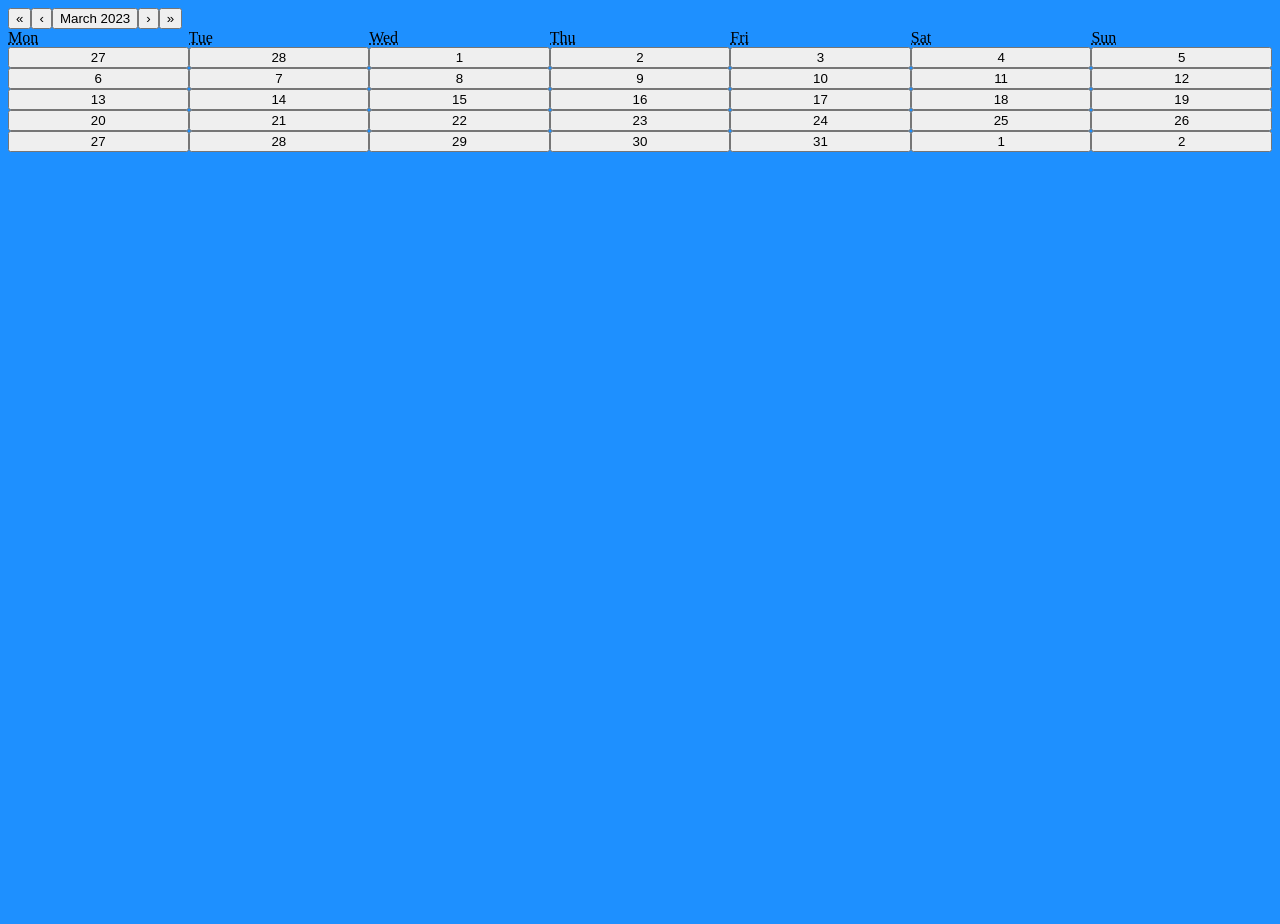
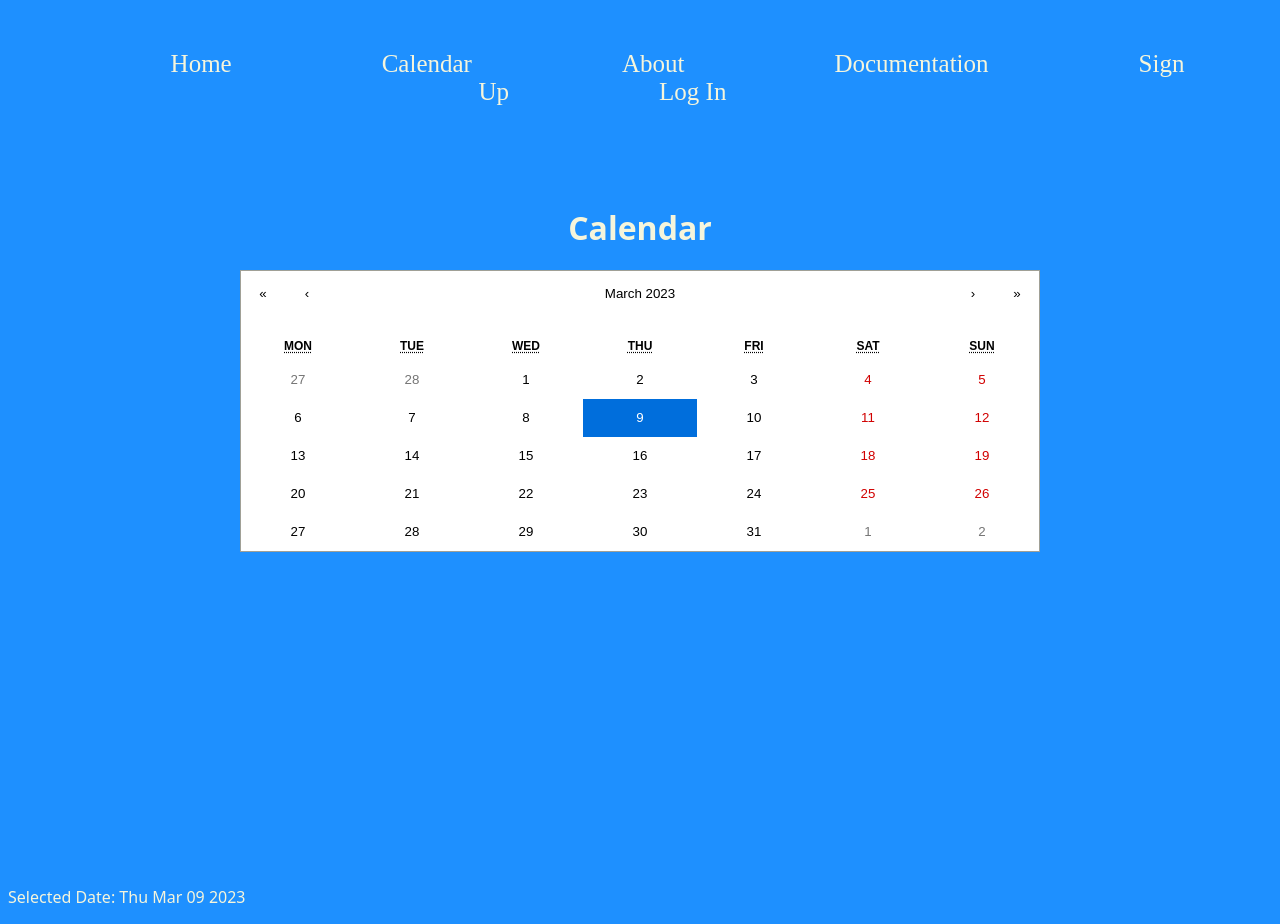
Before and after one commit to keiaus/FG-2.0, a React (Vite) app in the folder fg-2.0/: page /calendar in a window 1280 px wide. Before the commit the page ends 800 px from the top, so only its background shows below. Built offline with nearby package versions, Linux system fonts and the light colour scheme.

Commit message:
We're going with react-calendar

```diff
--- a/fg-2.0/src/App.css
+++ b/fg-2.0/src/App.css
@@ -22,13 +22,22 @@ body {
   margin: auto;
 }
 
+#calendar-title {
+  color: beige;
+  text-align: center;
+  margin-top: 100px;
+  font-family: system-ui, -apple-system, BlinkMacSystemFont, 'Segoe UI', Roboto, Oxygen, Ubuntu, Cantarell, 'Open Sans', 'Helvetica Neue', sans-serif;
+}
+
+.Calendar {
+  color: aqua;
+}
+
 #calendar-div {
   width: 800px;
   height: 600px;
-  background-color: beige;
   text-align: center;
   margin: auto;
-  margin-top: 120px;
   border-radius: 3%;
 }
 
@@ -149,6 +158,10 @@ label {
   cursor: pointer;
 }
 
+.react-calendar {
+  width: 900px;
+}
+
 #about-h1 {
   color: beige;
   text-align: center;
@@ -160,7 +173,6 @@ label {
   color: beige;
   text-align: center;
   font-family: system-ui, -apple-system, BlinkMacSystemFont, 'Segoe UI', Roboto, Oxygen, Ubuntu, Cantarell, 'Open Sans', 'Helvetica Neue', sans-serif;
-  margin-top: 100px;
   font-size: 30px;
 
 }
--- a/fg-2.0/src/client/pages/about/About.jsx
+++ b/fg-2.0/src/client/pages/about/About.jsx
@@ -6,10 +6,14 @@ const AboutPage = () => {
     return (
         <>
             <div id="about-page-div">
-            <title>About | FG-2.0</title>
+                <title>About | FG-2.0</title>
                 <Layout />
-                <h1 id="about-h1">What is FG?</h1>
-                <p id="about-p">Make traveling with large parties more organized.</p>
+                <header>
+                    <h1 id="about-h1">What is FG-2.0?</h1>
+                </header>
+                <p id="about-p">FG-2.0 is a web application designed to make traveling with large groups of people<br /> less of a headache.
+                    Instead of having to reach out to a group chat for a date range, <br />FG-2.0 encourages group planning through a calendar.
+                </p>
                 <Footer />
             </div>
         </>
--- a/fg-2.0/src/client/pages/calendar/Calendar.jsx
+++ b/fg-2.0/src/client/pages/calendar/Calendar.jsx
@@ -1,8 +1,30 @@
 import Calendar from "react-calendar";
+import Layout from "../../../components/Layout/Layout";
+import Footer from "../../../components/Footer/Footer";
+import 'react-calendar/dist/Calendar.css';
+import { useState } from "react";
 
 const CalendarPage = () => {
+    const [date, setDate] = useState(new Date());
+
     return (
-        <Calendar/>
+        <>
+            <div>
+                <title>Calendar | FG-2.0</title>
+                <Layout />
+                <header>
+                    <h1 id="calendar-title">Calendar</h1>
+                </header>
+                <div id="calendar-div">
+                    <Calendar onChange={setDate} value={date} />
+                </div>
+                <p className="text-container">
+                    <span className="bold">Selected Date:</span>{' '}
+                    {date.toDateString()}
+                </p>
+                <Footer />
+            </div>
+        </>
     )
 }
 
--- a/fg-2.0/src/client/pages/home/Home.jsx
+++ b/fg-2.0/src/client/pages/home/Home.jsx
@@ -8,7 +8,9 @@ const HomePage = () => {
             <Layout />
             <div id="home">
                 <title>Home | FG-2.0</title>
-                <h1 id="fg-header">Welcome to FG 2.0</h1>
+                <header>
+                    <h1 id="fg-header">Welcome to FG 2.0</h1>
+                </header>
             </div>
             <Footer />
         </>
--- a/fg-2.0/src/client/pages/login/LoginForm.jsx
+++ b/fg-2.0/src/client/pages/login/LoginForm.jsx
@@ -88,7 +88,9 @@ const LoginForm = ({ setToken }) => {
                 <Layout />
             </div>
             <div id="lform-div">
-                <h1 id="login-h1">Log In</h1>
+                <header>
+                    <h1 id="login-h1">Log In</h1>
+                </header>
                 <form onSubmit={onSubmitForm}>
                     <label htmlFor="username">Username: </label><br />
                     <input type="text" id="username" value={username} onChange={event => setUsername(event.target.value)}></input><br />
--- a/fg-2.0/src/client/pages/signup/SignupForm.jsx
+++ b/fg-2.0/src/client/pages/signup/SignupForm.jsx
@@ -74,7 +74,9 @@ const SignupForm = () => {
                 <Layout />
             </div>
             <div id="sform-div">
-                <h1 id="signup-h1">Sign Up</h1>
+                <header>
+                    <h1 id="signup-h1">Sign Up</h1>
+                </header>
                 <form onSubmit={onSubmitForm}>
                     <label htmlFor="firstName">First Name: </label><br />
                     <input type="text" id="firstName" required value={firstName} onChange={event => setFirstName(event.target.value)}></input><br />
--- a/package.json
+++ b/package.json
@@ -4,7 +4,8 @@
     "express": "^5.1.0",
     "mongoose": "^8.14.2",
     "react-calendar": "^4.8.0",
-    "require": "^2.4.20"
+    "require": "^2.4.20",
+    "styled-components": "^6.1.18"
   },
   "devDependencies": {
     "@types/node": "^22.15.17"
```
Also changed, not shown: 1 other file (tests, documents, lock files or other folders).
